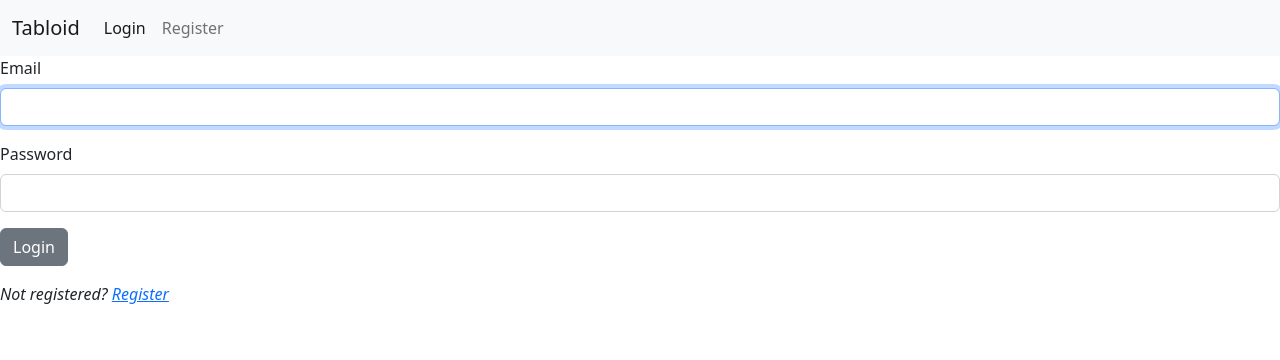
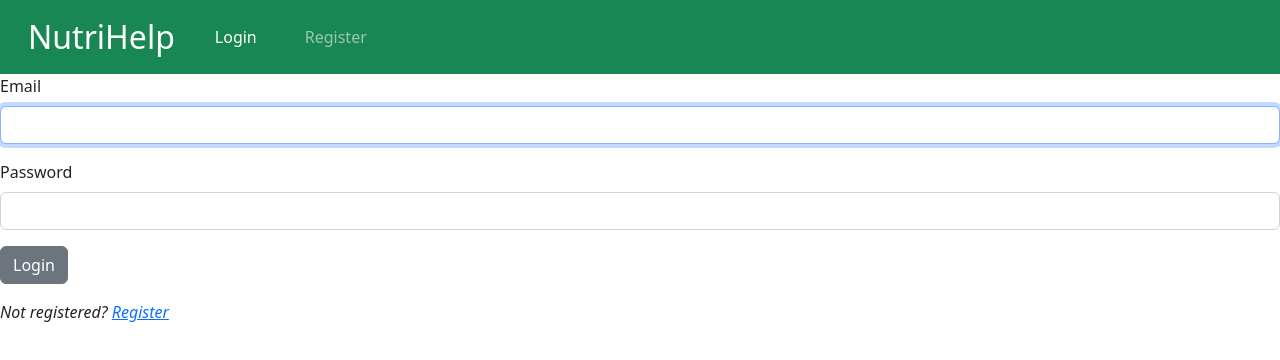
Before and after one commit to DanielOhrin/NutriHelp, a React (Create React App) app in the folder NutriHelp/client/: page /login in a window 1280 px wide. Shown: the top 360 px of the page. Built offline with nearby package versions, Linux system fonts and the light colour scheme; no server answers.

Commit message:
Styled navbar

```diff
--- a/NutriHelp/client/src/components/Header.js
+++ b/NutriHelp/client/src/components/Header.js
@@ -1,4 +1,4 @@
-import React, { useState } from 'react';
+import React, { useEffect, useState } from 'react';
 import { NavLink as RRNavLink } from "react-router-dom";
 import {
   Collapse,
@@ -9,48 +9,61 @@ import {
   NavItem,
   NavLink
 } from 'reactstrap';
-import { logout } from '../modules/authManager';
+import { getEmail, logout } from '../modules/authManager';
 
 export default function Header({ isLoggedIn, role }) {
   const [isOpen, setIsOpen] = useState(false);
   const toggle = () => setIsOpen(!isOpen);
+  const [email, setEmail] = useState("");
+
+  useEffect(() => {
+    if (isLoggedIn) {
+      setEmail(getEmail())
+    }
+  }, [isLoggedIn])
 
   return (
     <div>
-      <Navbar color="light" light expand="md">
-        <NavbarBrand tag={RRNavLink} to="/">Tabloid</NavbarBrand>
+      <Navbar className="px-3" color="success" dark expand="md">
+        <NavbarBrand id="nav-brand" tag={RRNavLink} to="/">NutriHelp</NavbarBrand>
         <NavbarToggler onClick={toggle} />
         <Collapse isOpen={isOpen} navbar>
-          <Nav className="mr-auto" navbar>
+          <Nav className="mr-auto" navbar justified>
             { /* When isLoggedIn === true, we will render the Home link */}
             {isLoggedIn &&
               <>
                 <NavItem>
                   <NavLink tag={RRNavLink} to="/">Home</NavLink>
                 </NavItem>
+              </>
+            }
+            {role === "User" &&
+              <>
                 <NavItem>
-                  <NavLink tag={RRNavLink} to="/userposts">My Posts</NavLink>
+                  <NavLink tag={RRNavLink} to="/profile">Profile</NavLink>
+                </NavItem>
+                <NavItem>
+                  <NavLink tag={RRNavLink} to="/daily">Daily</NavLink>
+                </NavItem>
+                <NavItem>
+                  <NavLink tag={RRNavLink} to="/support">Support</NavLink>
                 </NavItem>
               </>
             }
             {role === "Admin" &&
               <>
                 <NavItem>
-                  <NavLink tag={RRNavLink} to="/categories">Categories</NavLink>
+                  <NavLink tag={RRNavLink} to="/users">Users</NavLink>
                 </NavItem>
                 <NavItem>
-                  <NavLink tag={RRNavLink} to="/tags">Tags</NavLink>
-                </NavItem>
-                <NavItem>
-                  <NavLink tag={RRNavLink} to="/users">Users</NavLink>
+                  <NavLink tag={RRNavLink} to="/tickets">Tickets</NavLink>
                 </NavItem>
               </>
             }
             {isLoggedIn &&
               <>
                 <NavItem>
-                  <a aria-current="page" className="nav-link"
-                    style={{ cursor: "pointer" }} onClick={logout}>Logout</a>
+                  <NavLink tag={RRNavLink} to="/login" onClick={logout}>{isOpen ? `Logout ${email}` : "Logout"}</NavLink>
                 </NavItem>
               </>
             }
@@ -66,6 +79,9 @@ export default function Header({ isLoggedIn, role }) {
             }
           </Nav>
         </Collapse>
+        {!isOpen && isLoggedIn &&
+          <span className="white">{email}</span>
+        }
       </Navbar>
     </div>
   );
--- a/NutriHelp/client/src/index.css
+++ b/NutriHelp/client/src/index.css
@@ -11,3 +11,15 @@ code {
   font-family: source-code-pro, Menlo, Monaco, Consolas, 'Courier New',
     monospace;
 }
+
+#nav-brand {
+  font-size: 2rem;
+}
+
+.nav-item {
+  margin: 0 1rem;
+}
+
+.white {
+  color: white;
+}
--- a/NutriHelp/client/src/modules/authManager.js
+++ b/NutriHelp/client/src/modules/authManager.js
@@ -38,7 +38,7 @@ export const getRole = (firebaseUserId) => {
 }
 
 export const getToken = () => firebase.auth().currentUser.getIdToken();
-
+export const getEmail = () => firebase.auth().currentUser.email
 
 export const login = (email, pw) => {
   return firebase.auth().signInWithEmailAndPassword(email, pw)
```
